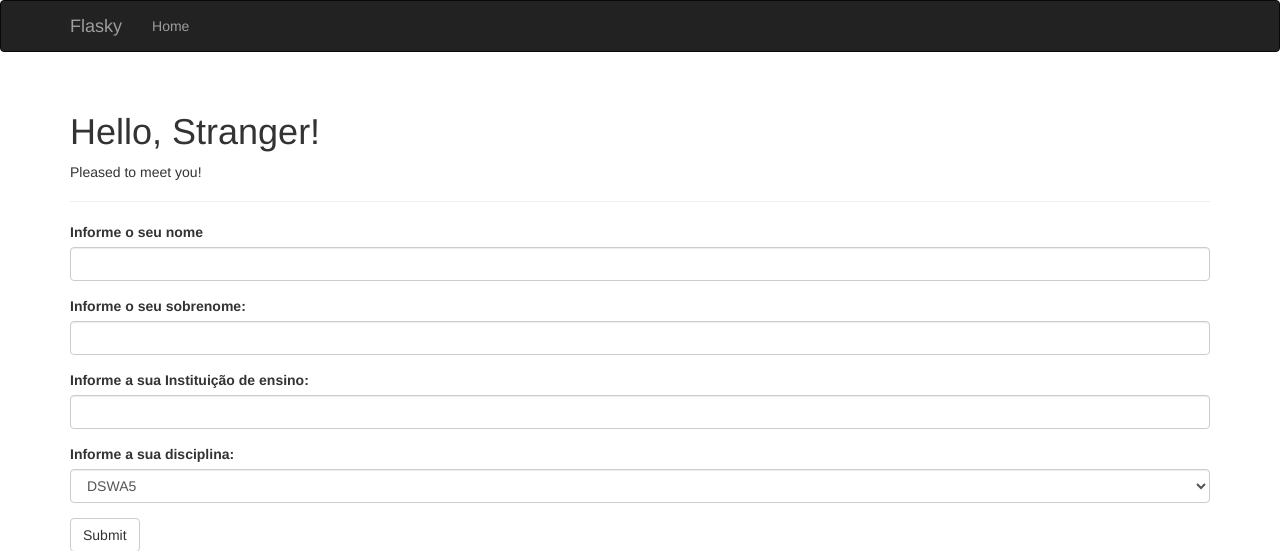
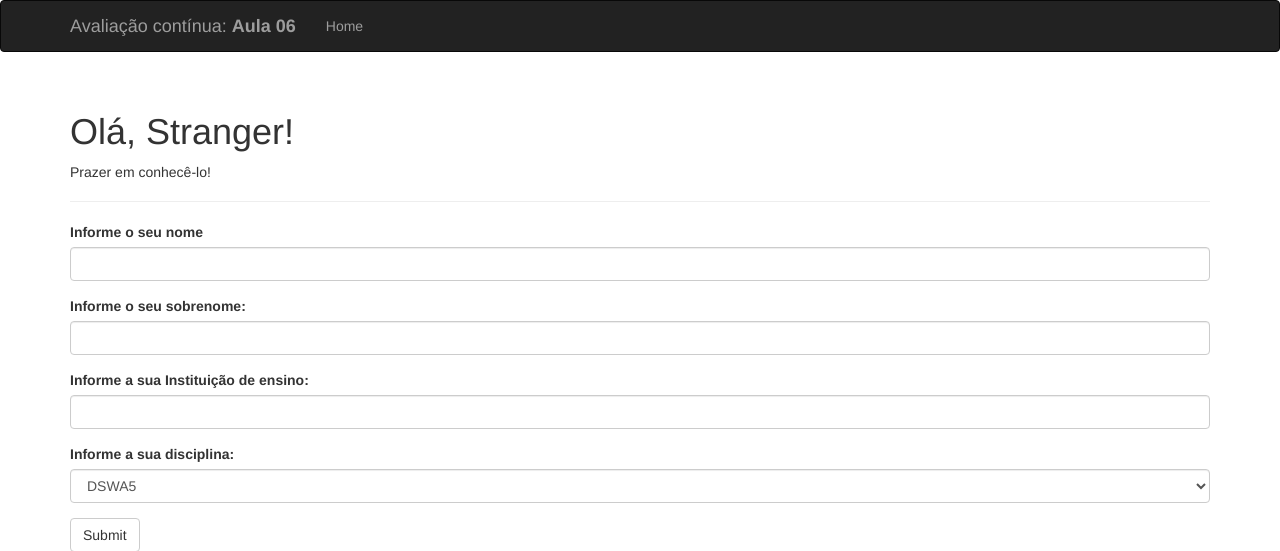
Before and after one commit to Gabriel-Lucena/flask, a Flask app: page / in a window 1280 px wide. Shown: the top 551 px of the page. Run offline with Flask 3, Linux system fonts and the light colour scheme; some libraries are stand-ins or nearby versions.

Commit message:
Arrumando textos

```diff
--- a/templates/base.html
+++ b/templates/base.html
@@ -18,7 +18,7 @@
                 <span class="icon-bar"></span>
                 <span class="icon-bar"></span>
             </button>
-            <a class="navbar-brand" href="/">Flasky</a>
+            <a class="navbar-brand" href="/">Avaliação contínua: <strong>Aula 06</strong></a>
         </div>
         <div class="navbar-collapse collapse">
             <ul class="nav navbar-nav">
--- a/templates/index.html
+++ b/templates/index.html
@@ -5,11 +5,11 @@
 
 {% block page_content %}
 <div class="page-header">
-    <h1>Hello, {% if name %}{{ name }}{% else %}Stranger{% endif %}!</h1>
+    <h1>Olá, {% if name %}{{ name }}{% else %}Stranger{% endif %}!</h1>
     {% if not known %}
-    <p>Pleased to meet you!</p>
+    <p>Prazer em conhecê-lo!</p>
     {% else %}
-    <p>Happy to see you again!</p>
+    <p>Feliz em vê-lo novamente!</p>
     {% endif %}
 </div>
 {{ wtf.quick_form(form) }}
```
Also changed, not shown: data.sqlite, static/favicon.ico.
